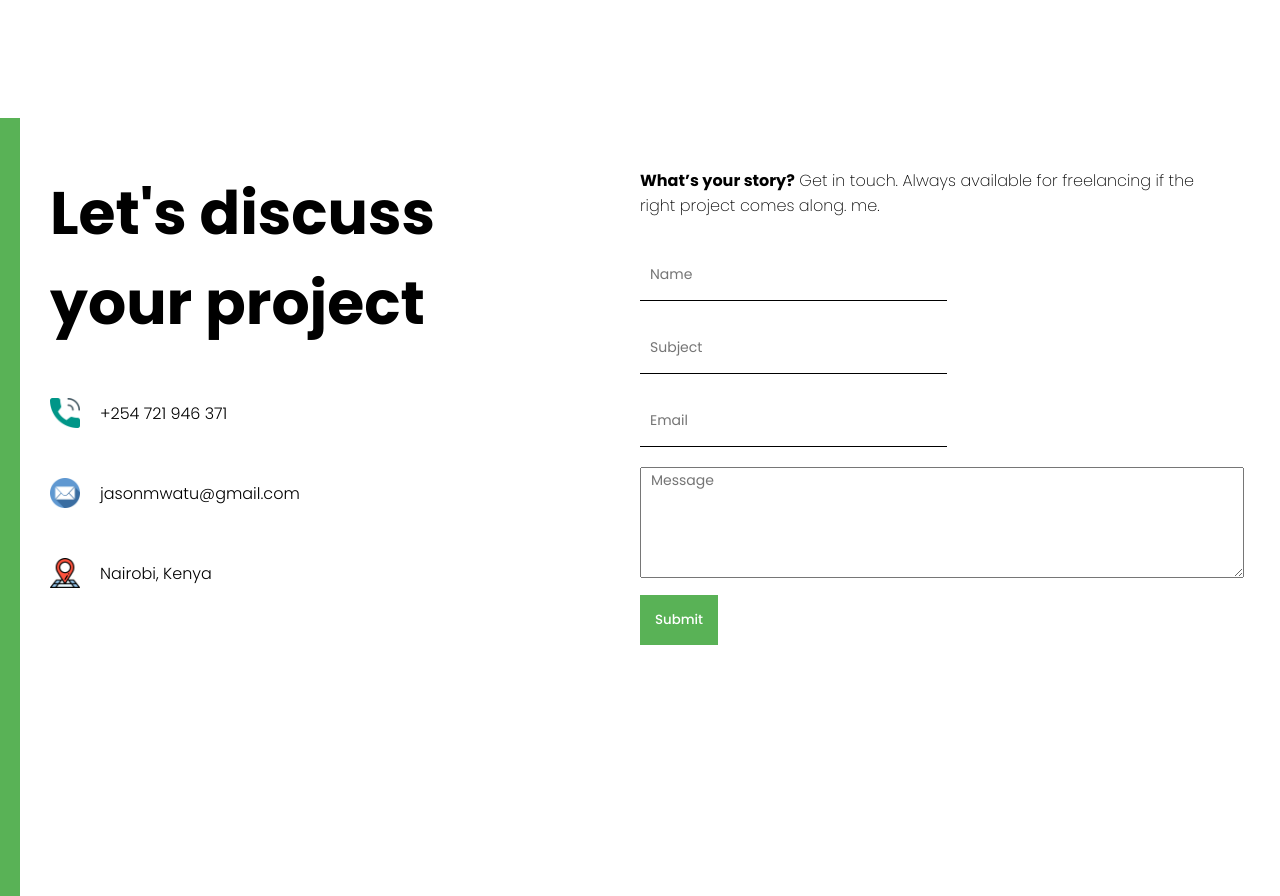
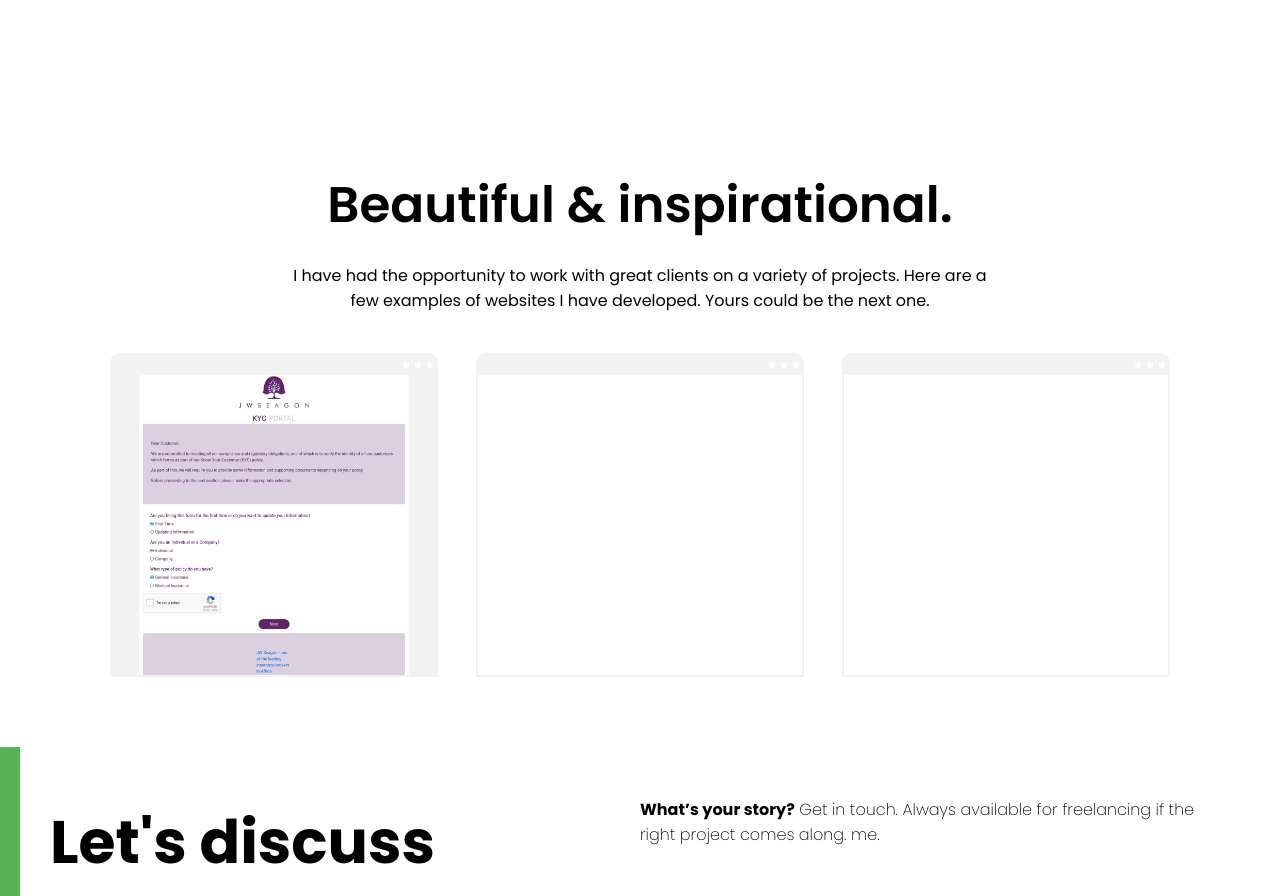
Before and after one commit to jasonmwatu/jason-portfolio, a React (Create React App) app: page / in a window 1280 px wide. Shown: the part 1482-2378 px from the top of the page. Built offline with nearby package versions, Linux system fonts and the light colour scheme.

Commit message:
add product list component to app.js. add image and link of first example in product list

```diff
--- a/src/App.js
+++ b/src/App.js
@@ -2,7 +2,7 @@
 import About from "./components/about/About";
 import Contact from "./components/contact/Contact";
 import Intro from "./components/intro/Intro";
-// import ProductList from "./components/productList/ProductList";
+import ProductList from "./components/productList/ProductList";
 import Toggle from "./components/toggle/Toggle";
 // import { ThemeContext } from "./context";
 
@@ -23,7 +23,7 @@ const App = () => {
       <Toggle />
       <Intro />
       <About />
-      {/* <ProductList /> */}
+      <ProductList />
       <Contact />
     </div>
   );
--- a/src/components/product/product.css
+++ b/src/components/product/product.css
@@ -12,6 +12,7 @@
   background-color: rgb(243, 242, 242);
   display: flex;
   align-items: center;
+  justify-content: flex-end;
   position: sticky;
   z-index: 2;
 }
@@ -30,7 +31,7 @@
 }
 
 .p:hover .p-img {
-  transform: translateY(-100%);
+  transform: translateY(-40%);
 }
 
 @media screen and (max-width: 720px) {
--- a/src/components/productList/ProductList.js
+++ b/src/components/productList/ProductList.js
@@ -6,11 +6,11 @@ const ProductList = () => {
   return (
     <div className="pl">
       <div className="pl-texts">
-        <h1 className="pl-title">Create & inspire. It's Lama</h1>
+        <h1 className="pl-title">Beautiful & inspirational.</h1>
         <p className="pl-desc">
-          Lama is a creative portfolio that your work has been waiting for.
-          Beautiful homes, stunning portfolio styles & a whole lot more awaits
-          inside.
+          I have had the opportunity to work with great clients on a variety
+          of projects. Here are a few examples of websites I have developed.
+          Yours could be the next one.
         </p>
       </div>
       <div className="pl-list">
--- a/src/components/productList/productList.css
+++ b/src/components/productList/productList.css
@@ -26,7 +26,7 @@
   justify-content: space-between;
 }
 
-@media screen and (max-width: 480px) {
+@media screen and (max-width: 720px) {
   .pl {
     padding: 10px;
   }
--- a/src/data.js
+++ b/src/data.js
@@ -1,32 +1,34 @@
+import JWS from './img/jws2.jpg'
+
 export const products = [
   {
     id: 1,
-    img: "",
-    link: "http://lama.dev",
+    img: JWS,
+    link: "https://www.jwseagon.com/kyc/",
   },
   {
     id: 2,
     img: "",
-    link: "http://lama.dev",
+    link: "#",
   },
   {
     id: 3,
     img: "",
-    link: "http://lama.dev",
+    link: "#",
   },
-  {
-    id: 4,
-    img: "",
-    link: "http://lama.dev",
-  },
-  {
-    id: 5,
-    img: "",
-    link: "http://lama.dev",
-  },
-  {
-    id: 6,
-    img: "",
-    link: "http://lama.dev",
-  },
+  // {
+  //   id: 4,
+  //   img: "",
+  //   link: "http://lama.dev",
+  // },
+  // {
+  //   id: 5,
+  //   img: "",
+  //   link: "http://lama.dev",
+  // },
+  // {
+  //   id: 6,
+  //   img: "",
+  //   link: "http://lama.dev",
+  // },
 ];
```
Also changed, not shown: src/img/jws.jpg (added), src/img/jws2.jpg (added).
